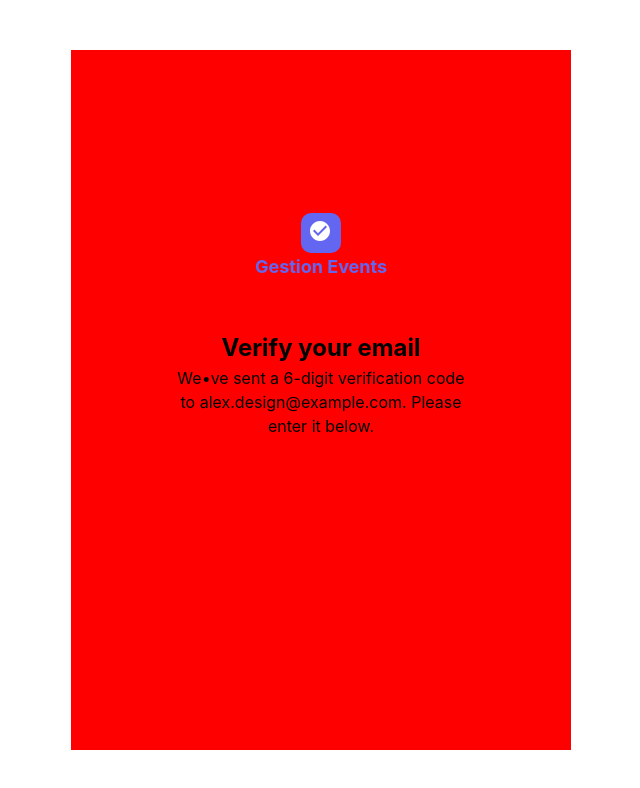
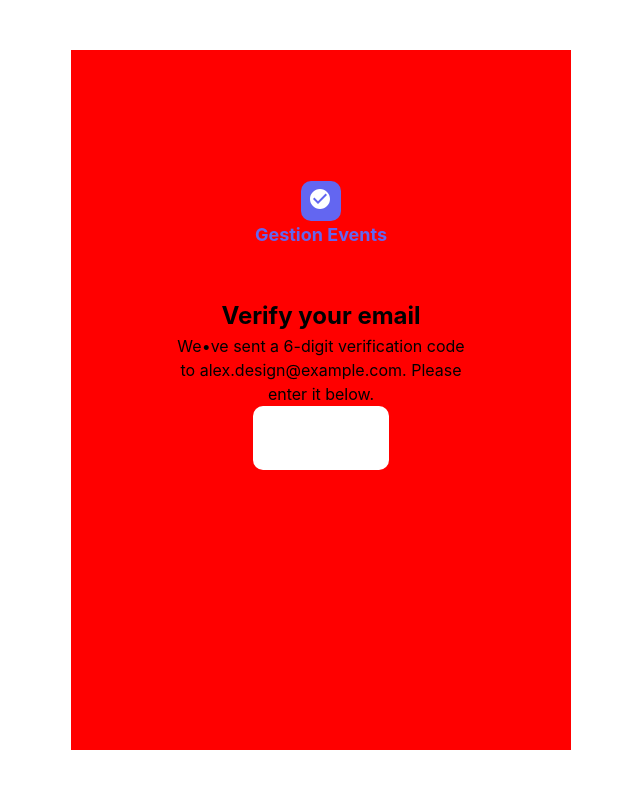
Before and after one commit to doudaoud/gestion-events, a React (Vite) app in the folder client/: page /verification in a window 1280 px wide. Shown: the top 788 px of the page, without its empty margins (319-959 px from the left). Built offline with nearby package versions, Linux system fonts and the light colour scheme.

Commit message:
feat: add OTP input component to Verificationcode page for user verification

```diff
--- a/client/package.json
+++ b/client/package.json
@@ -20,6 +20,7 @@
     "lucide-react": "^1.16.0",
     "react": "^19.2.4",
     "react-dom": "^19.2.4",
+    "react-otp-input": "^3.1.1",
     "react-router-dom": "^7.14.1",
     "tailwindcss": "^4.2.2"
   },
--- a/client/src/pages/Verificationcode.tsx
+++ b/client/src/pages/Verificationcode.tsx
@@ -1,6 +1,9 @@
 import React from "react";
 import CheckCircleIcon from "@mui/icons-material/CheckCircle";
+import OtpInput from "react-otp-input";
+import { useState } from "react";
 export default function Verificationcode() {
+  const [opt, setOpt] = useState("");
   return (
     <>
       <div
@@ -72,13 +75,28 @@ export default function Verificationcode() {
             <p
               style={{
                 width: "60%",
-               textAlign:"center"
+                textAlign: "center",
               }}
             >
               We•ve sent a 6-digit verification code to alex.design@example.com.
               Please enter it below.
             </p>
           </div>
+          <div
+            style={{
+              backgroundColor: "white",
+              padding: "20px",
+              borderRadius: "10px",
+            }}
+          >
+            <OtpInput
+              numInputs={6}
+              value={opt}
+              onChange={setOpt}
+
+              renderInput={(props) => <input {...props} className="otp-case" />}
+            />
+          </div>
         </div>
       </div>
     </>
```
Also changed, not shown: 1 other file (tests, documents, lock files or other folders).
